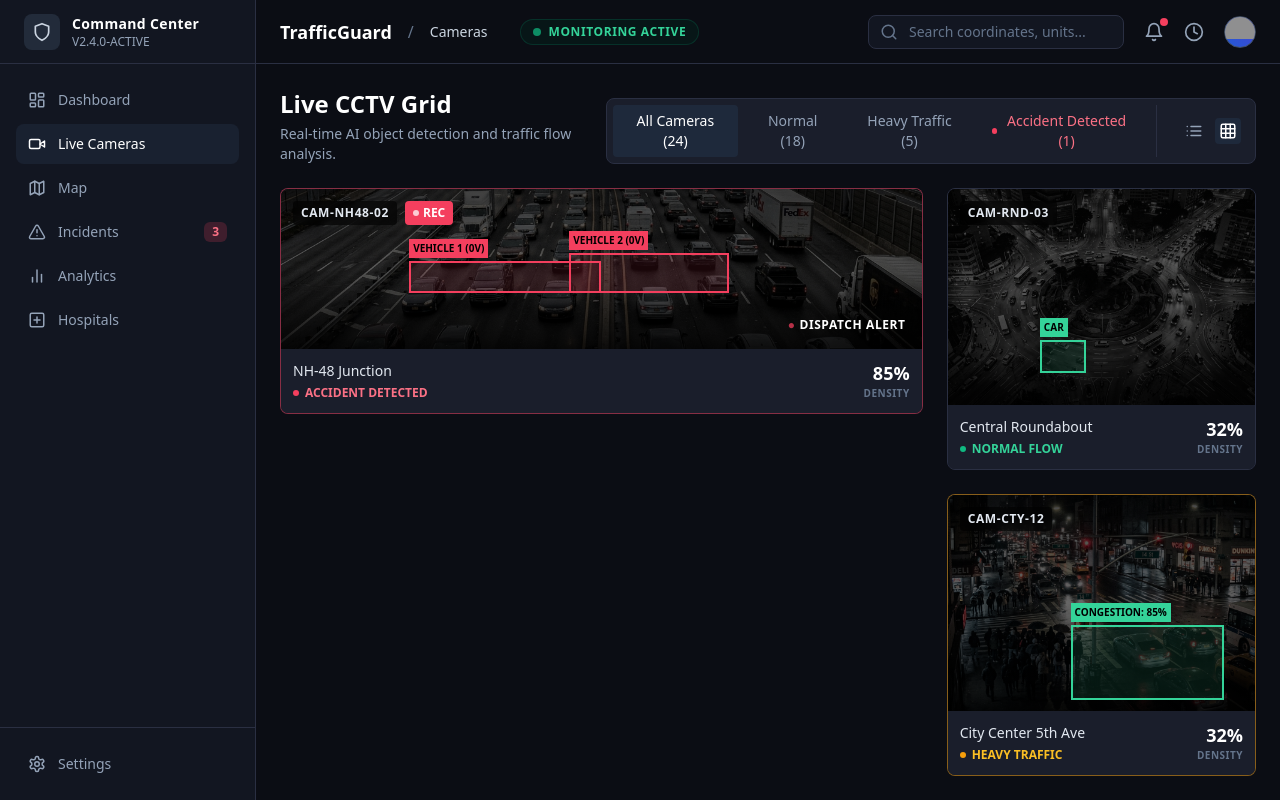
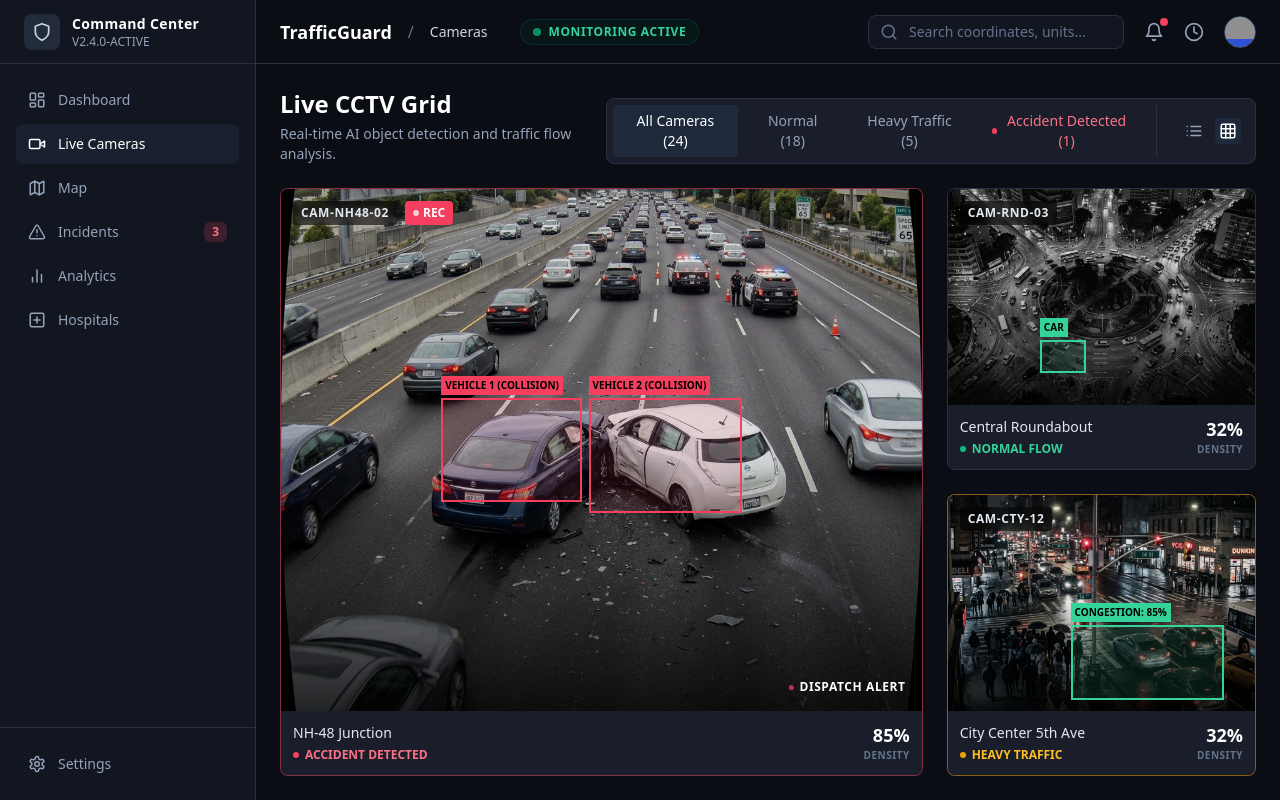
Before and after one commit to Shrey272/trafficguard-ai, a React (Vite) app in the folder frontend/: page /cameras in a window 1280 px wide. Built offline with nearby package versions, Linux system fonts and the light colour scheme; no server answers; grey boxes are pictures that could not be loaded.

Commit message:
feat(ui): update CCTV camera layout and add realistic accident footage

```diff
--- a/frontend/src/components/ui/CameraFeed.jsx
+++ b/frontend/src/components/ui/CameraFeed.jsx
@@ -1,6 +1,6 @@
 import React from 'react';
 
-const CameraFeed = ({ id, name, type, focus, overlayData, imgSrc, children }) => {
+const CameraFeed = ({ id, name, type, focus, overlayData, imgSrc, children, className = '' }) => {
   // Determine styles based on type
   const isAlert = type === 'accident';
   const isWarning = type === 'congestion';
@@ -12,15 +12,15 @@ const CameraFeed = ({ id, name, type, focus, overlayData, imgSrc, children }) =>
   const statusText = isAlert ? 'ACCIDENT DETECTED' : isWarning ? 'HEAVY TRAFFIC' : 'NORMAL FLOW';
 
   return (
-    <div className={`relative bg-dark-panel border ${borderColor} rounded-lg overflow-hidden flex flex-col`}>
+    <div className={`relative bg-dark-panel border ${borderColor} rounded-lg overflow-hidden flex flex-col ${className}`}>
       {/* Video / Image Area */}
-      <div className="relative bg-black flex-1 min-h-[160px] flex items-center justify-center overflow-hidden">
+      <div className="relative bg-black flex-1 min-h-[200px] flex items-center justify-center overflow-hidden">
         {/* Actual video feed or placeholder image */}
         <div
-          className="absolute inset-0 opacity-40 bg-cover bg-center"
+          className="absolute inset-0 opacity-90 bg-cover bg-center"
           style={{ backgroundImage: `url('${imgSrc || '/cam_highway.jpg'}')` }}
         ></div>
-        <div className="absolute inset-0 bg-gradient-to-t from-black/80 via-transparent to-black/30"></div>
+        <div className="absolute inset-0 bg-gradient-to-t from-black/80 via-transparent to-transparent"></div>
 
         {/* Top left badges */}
         <div className="absolute top-3 left-3 flex gap-2 z-10">
--- a/frontend/src/pages/LiveCameras.jsx
+++ b/frontend/src/pages/LiveCameras.jsx
@@ -29,16 +29,17 @@ const LiveCameras = () => {
 
       <div className="grid grid-cols-1 lg:grid-cols-3 gap-6 flex-1">
         {/* Large Featured Camera */}
-        <div className="lg:col-span-2">
+        <div className="lg:col-span-2 flex flex-col h-full">
           <CameraFeed
             id="CAM-NH48-02"
             name="NH-48 Junction"
             type="accident"
             focus={true}
-            imgSrc="/cam_highway.jpg"
+            className="h-full min-h-[400px]"
+            imgSrc="/cam_accident.jpg"
             overlayData={[
-              { label: "VEHICLE 1 (0V)", x: "20%", y: "45%", w: "30%", h: "20%", color: "red" },
-              { label: "VEHICLE 2 (0V)", x: "45%", y: "40%", w: "25%", h: "25%", color: "red" }
+              { label: "VEHICLE 1 (COLLISION)", x: "25%", y: "40%", w: "22%", h: "20%", color: "red" },
+              { label: "VEHICLE 2 (COLLISION)", x: "48%", y: "40%", w: "24%", h: "22%", color: "red" }
             ]}
           >
             <div className="absolute bottom-4 right-4 text-right text-xs text-white uppercase font-bold tracking-wider">
```
Also changed, not shown: frontend/public/cam_accident.jpg (added).
